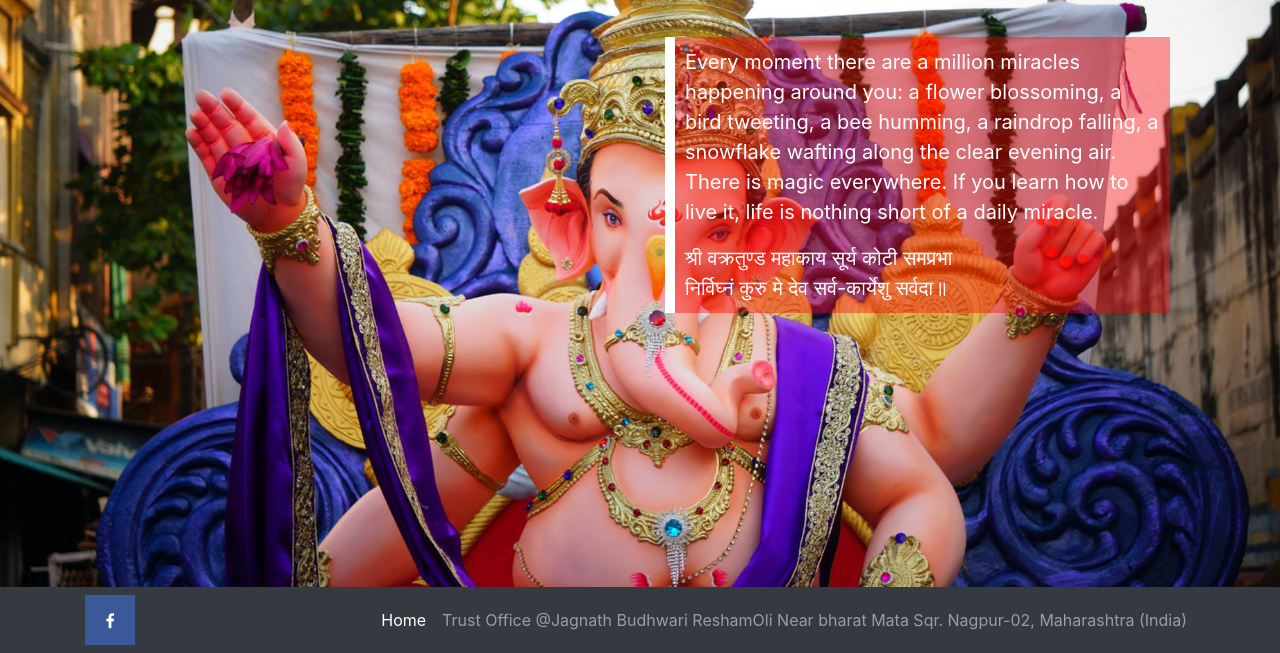
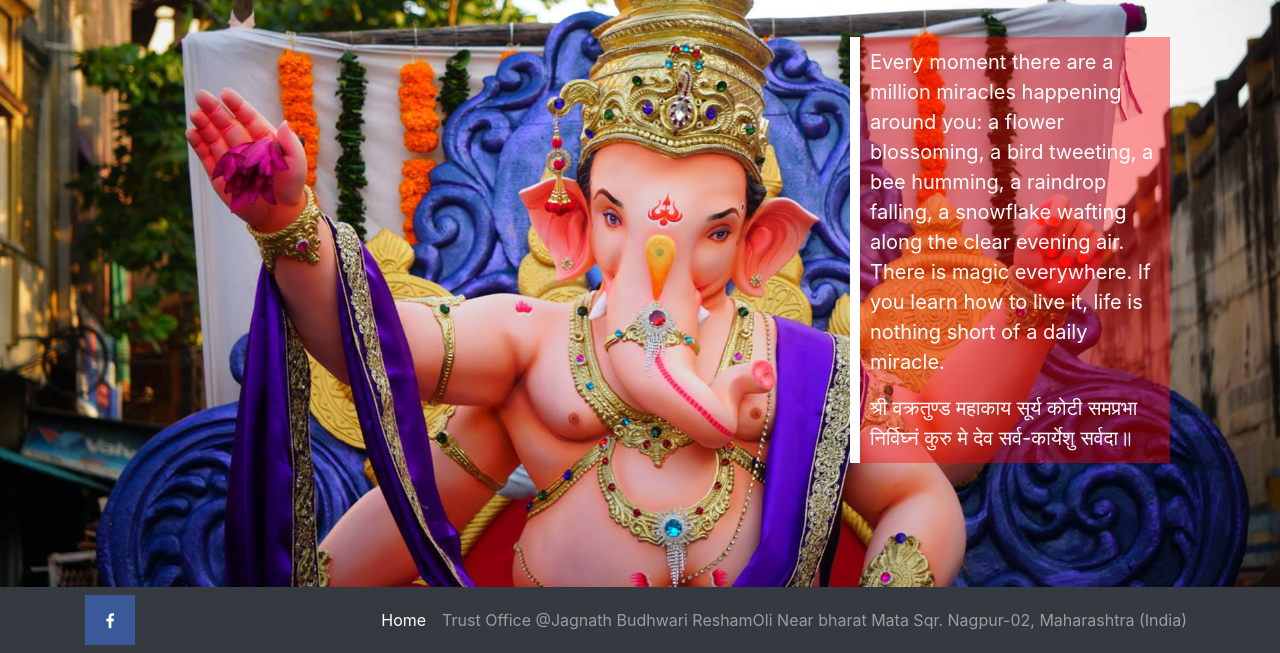
Before and after one commit to DxKNigHt69/navsacharaje.ngp.github.io, a plain HTML site: page index.html in a window 1280 px wide. Shown: the part 147-800 px from the top of the page. Drawn offline with Linux system fonts and the light colour scheme.

Commit message:
Update index.html

```diff
--- a/index.html
+++ b/index.html
@@ -55,13 +55,13 @@
         </div>
         <div class="container top1 ">
           <div class="row ">
-            <div class="col-lg-6 col-xs-12 col-sm-6">
+            <div class="col-lg-8 col-xs-12 col-sm-6">
              <!--img src="vendor/trust.jpg"
              style="width: 20em;  height: 30em;"
               alt="please Donate"-->
             </div>
 
-            <div class="col-lg-6 col-xs-6 col-sm-6">
+            <div class="col-lg-4 col-xs-12 col-sm-6">
               <blockquote class="blockquote ">
  <p class="txt1">Every moment there are a million miracles happening around you: a flower blossoming, a bird tweeting, a bee humming,
    a raindrop falling, a snowflake wafting along the clear evening air. There is magic everywhere. If you learn how to live it,
```
